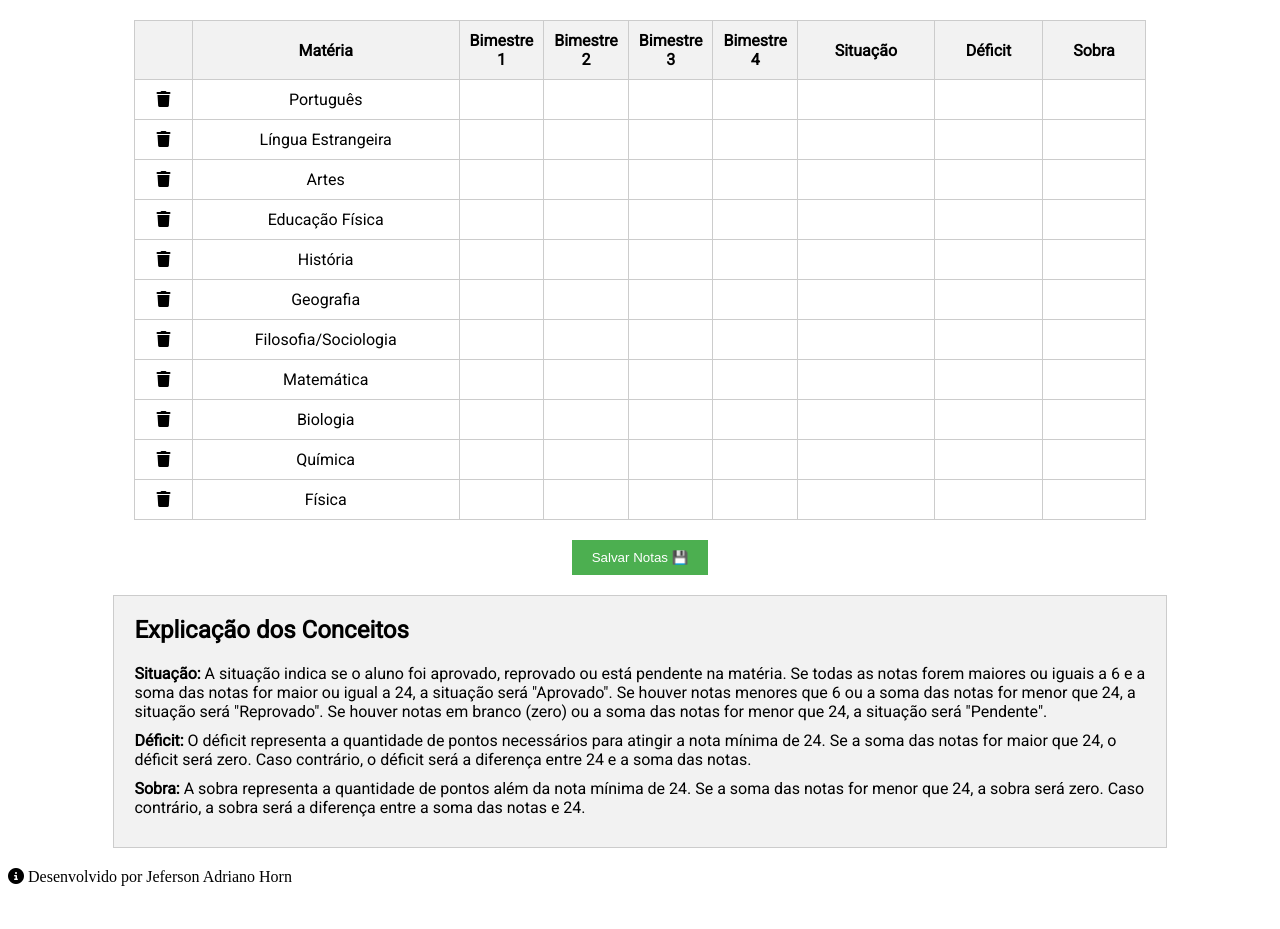
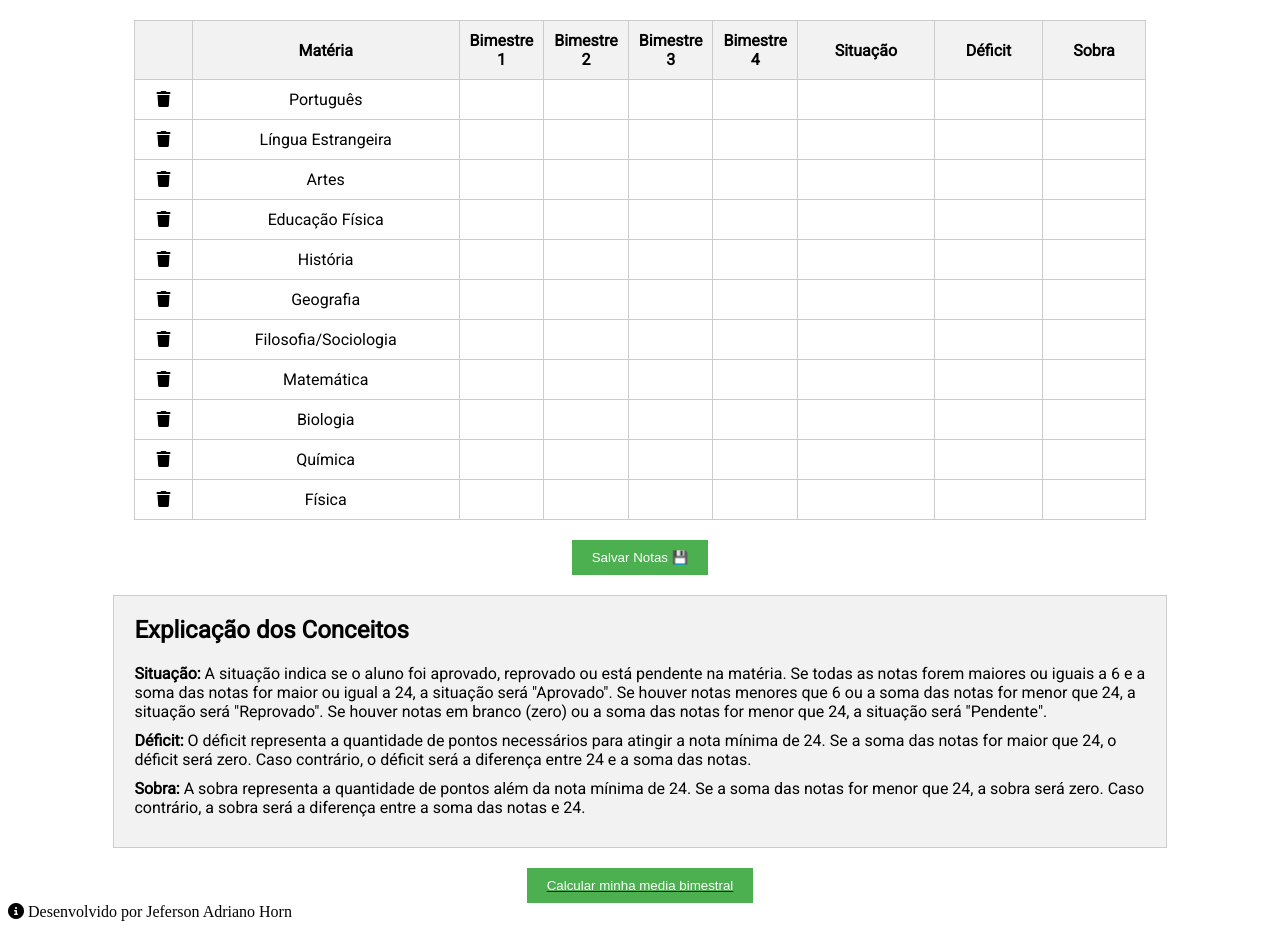
Before and after one commit to jefersonadrianohorn/reprovamentro, a plain HTML site: page index.html in a window 1280 px wide. Before the commit the page ends 894 px from the top, so only its background shows below. Drawn offline with Linux system fonts and the light colour scheme.

Commit message:
Update index.html

```diff
--- a/index.html
+++ b/index.html
@@ -222,6 +222,7 @@
         </tbody>
     </table>
 <button id="botaoSalvar">Salvar Notas 💾 </button> <!-- Botão para salvar as notas -->
+
   <script>
     // Função para calcular a situação, o déficit e a sobra
     function calcularSituacaoDeficitSobra() {
@@ -314,6 +315,9 @@ botaoSalvar.addEventListener("click", function() {
     <p><strong>Déficit:</strong> O déficit representa a quantidade de pontos necessários para atingir a nota mínima de 24. Se a soma das notas for maior que 24, o déficit será zero. Caso contrário, o déficit será a diferença entre 24 e a soma das notas.</p>
     <p><strong>Sobra:</strong> A sobra representa a quantidade de pontos além da nota mínima de 24. Se a soma das notas for menor que 24, a sobra será zero. Caso contrário, a sobra será a diferença entre a soma das notas e 24.</p>
 </div>
+
+<a href="mediageral.html"><button>Calcular minha media bimestral</button></a>
+
 <footer>
     <i class="fas fa-info-circle"></i>
     Desenvolvido por Jeferson Adriano Horn
```
